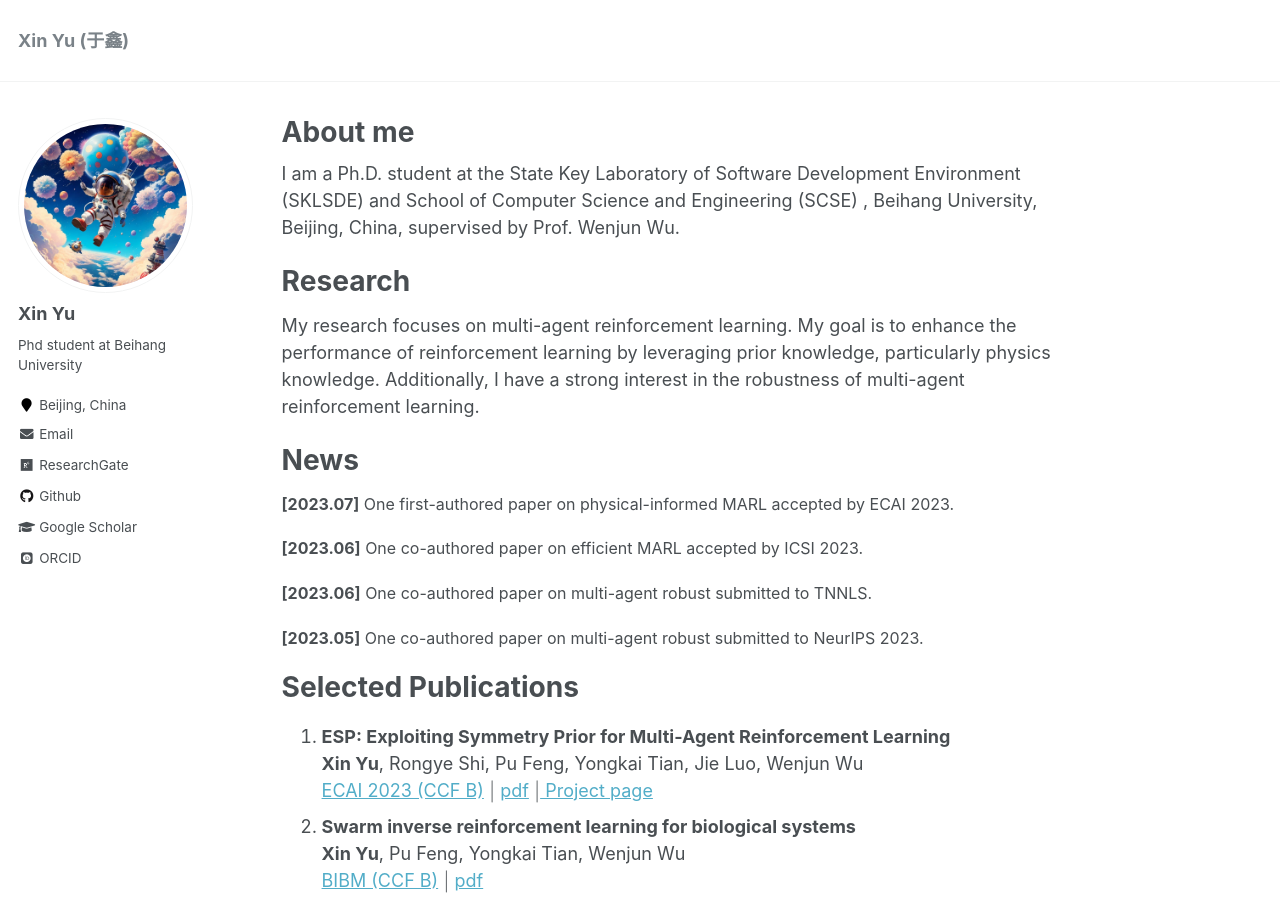
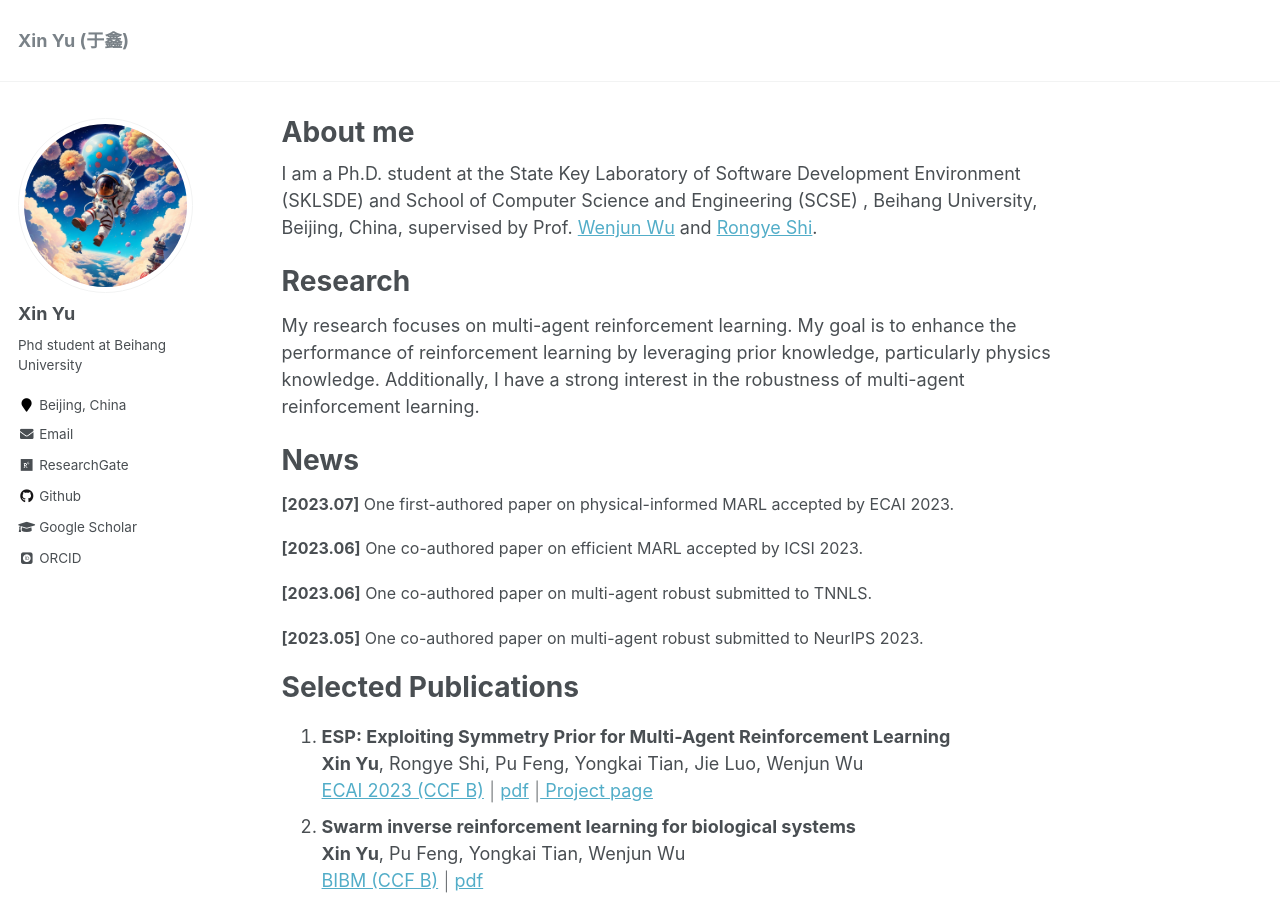
Before and after one commit to xinyu-site/xinyu-site.github.io, a Jekyll site: the page built from _pages/about.md, in a window 1280 px wide and 900 px high. Built offline with Jekyll 4.4.1, drawn with Linux system fonts in a browser that asks for light colours; some web fonts are replaced; formulas are drawn with MathJax 3; some of the changed lines change nothing that is shown.

Commit message:
Update about.md

```diff
--- a/_pages/about.md
+++ b/_pages/about.md
@@ -8,7 +8,7 @@ redirect_from:
   - /about.html
 ---
 
-I am a Ph.D. student at the State Key Laboratory of Software Development Environment (SKLSDE) and School of Computer Science and Engineering (SCSE) , Beihang University, Beijing, China, supervised by Prof. Wenjun Wu.
+I am a Ph.D. student at the State Key Laboratory of Software Development Environment (SKLSDE) and School of Computer Science and Engineering (SCSE) , Beihang University, Beijing, China, supervised by Prof. <a href="https://iai.buaa.edu.cn/info/1013/1093.htm">Wenjun Wu</a> and <a href="https://rongyeshi.github.io/">Rongye Shi</a>.
 
 Research
 ======
@@ -33,9 +33,9 @@ Selected Publications
 Reinforcement Learning** <br>**Xin Yu**, Rongye Shi, Pu Feng, Yongkai Tian, Jie Luo, Wenjun Wu <br><a href="https://ecai2023.eu/">ECAI 2023 (CCF B)</a> $\vert$ <a href="https://xinyu-site.github.io/esp-marl/pdf/esp.pdf">pdf</a> $\vert$<a href="https://xinyu-site.github.io/esp-marl"> Project page</a>
 1. **Swarm inverse reinforcement learning for biological systems** <br>**Xin Yu**, Pu Feng, Yongkai Tian, Wenjun Wu<br><a href="https://ieeebibm.org/BIBM2021/">BIBM (CCF B)</a> $\vert$ <a href="../files/bibm.pdf">pdf</a>
 2. **MACT: Multi-agent Collision Avoidance with Continuous Transition Reinforcement Learning via Mixup** <br>Pu Feng, **Xin Yu**, Junkang Liang, Wenjun Wu, Yongkai Tian. <br><a href="https://link.springer.com/conference/swarm">ICSI</a> $\vert$ <a href="../files/icsi.pdf">pdf</a>
-4. **Byzantine Robust Cooperative Multi-Agent Reinforcement Learning as a Bayesian Game** <br>Simin Li, Jun Guo, Jingqiao Xiu, **Xu Yu**, Jiakai Wang, Aishan Liu, Yaodong Yang, Xianglong Liu<br>
+3. **Byzantine Robust Cooperative Multi-Agent Reinforcement Learning as a Bayesian Game** <br>Simin Li, Jun Guo, Jingqiao Xiu, **Xu Yu**, Jiakai Wang, Aishan Liu, Yaodong Yang, Xianglong Liu<br>
 <a href="https://arxiv.org/pdf/2305.12872.pdf">arXiv preprint</a>
-5. **Attacking Cooperative Multi-Agent Reinforcement Learning by Adversarial Minority Influence** <br>Simin Li, Jun Guo, Jingqiao Xiu, Pu Feng, Xin Yu, Jiakai Wang, Aishan Liu, Wenjun Wu, Xianglong Liu<br>
+1. **Attacking Cooperative Multi-Agent Reinforcement Learning by Adversarial Minority Influence** <br>Simin Li, Jun Guo, Jingqiao Xiu, Pu Feng, Xin Yu, Jiakai Wang, Aishan Liu, Wenjun Wu, Xianglong Liu<br>
 <a href="https://arxiv.org/pdf/2302.03322.pdf">arXiv preprint</a>
 
 Projects
```
